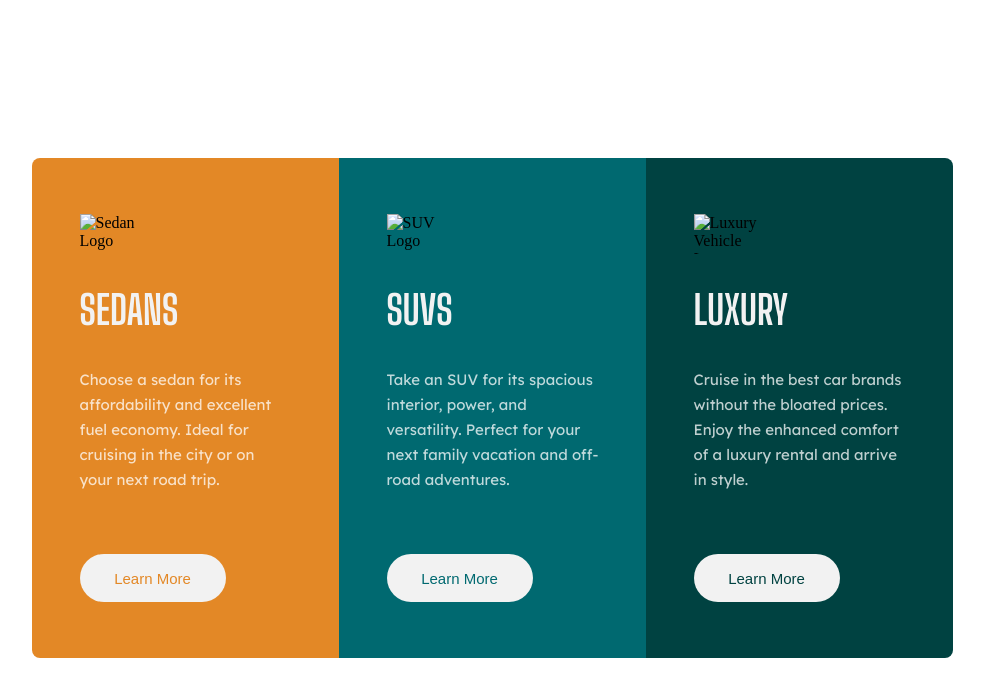
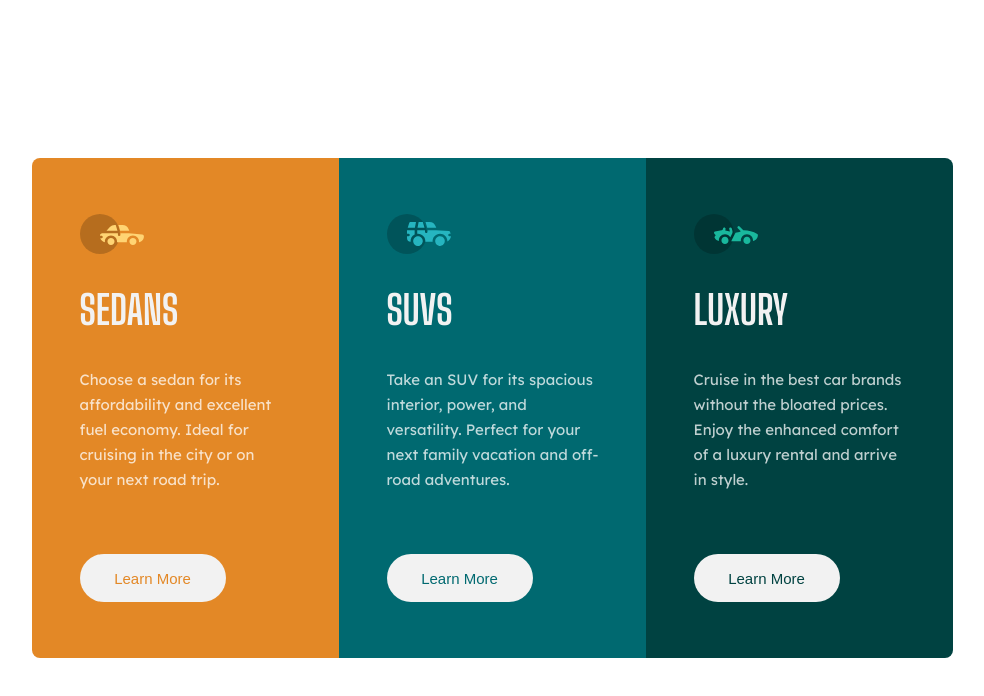
Before and after one commit to jamespask/3-column-preview-card-component, a plain HTML site: page index.html in a window 1280 px wide. Shown: the whole page, without its empty margins (156-1140 px from the left). Drawn offline with Linux system fonts and the light colour scheme; the site is published under a folder, as on GitHub Pages, so addresses that start at the root find nothing.

Commit message:
Add files via upload

```diff
--- a/index.html
+++ b/index.html
@@ -25,7 +25,7 @@
   <body>
     <main>
       <section class="sedan">
-        <img src="/images/icon-sedans.svg" alt="Sedan Logo" />
+        <img src="./images/icon-sedans.svg" alt="Sedan Logo" />
         <h2 class="title">Sedans</h2>
         <p class="text">
           Choose a sedan for its affordability and excellent fuel economy. Ideal
@@ -34,7 +34,7 @@
         <button>Learn More</button>
       </section>
       <section class="suv">
-        <img src="/images/icon-suvs.svg" alt="SUV Logo" />
+        <img src="./images/icon-suvs.svg" alt="SUV Logo" />
         <h2 class="title">SUVs</h2>
         <p class="text">
           Take an SUV for its spacious interior, power, and versatility. Perfect
@@ -43,7 +43,7 @@
         <button>Learn More</button>
       </section>
       <section class="luxury">
-        <img src="/images/icon-luxury.svg" alt="Luxury Vehicle Logo" />
+        <img src="./images/icon-luxury.svg" alt="Luxury Vehicle Logo" />
         <h2 class="title">Luxury</h2>
         <p class="text">
           Cruise in the best car brands without the bloated prices. Enjoy the
```
Also changed, not shown: 1 other file.
